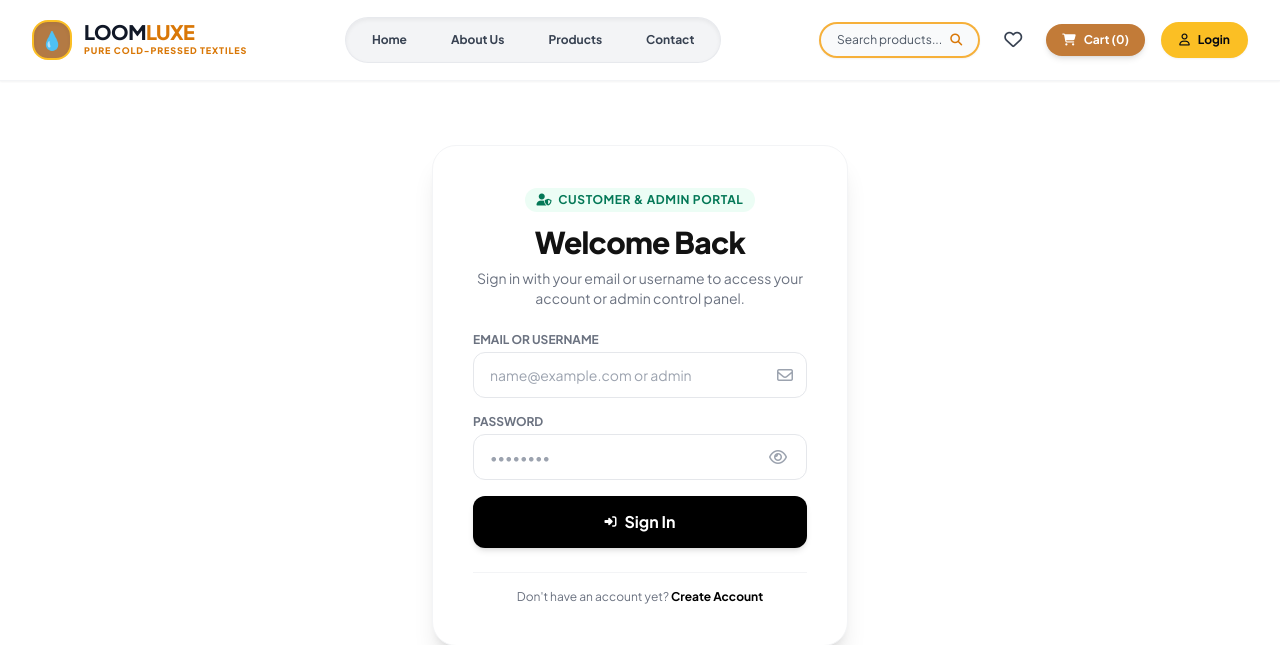
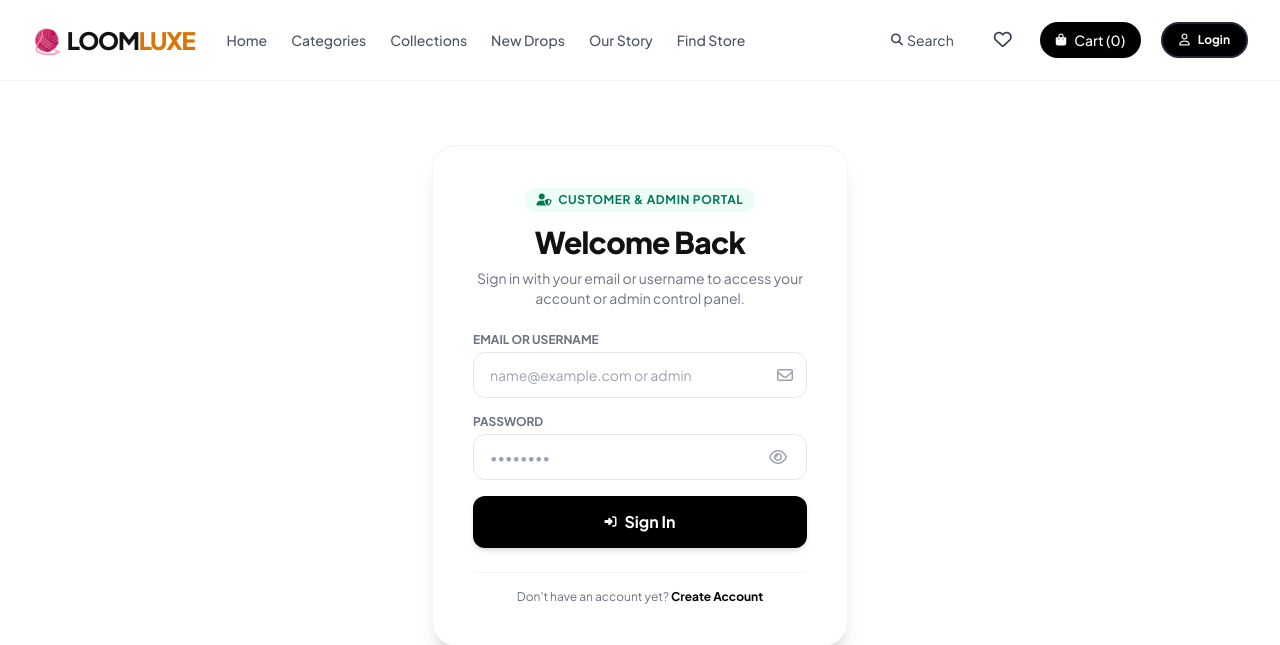
Before and after one commit to MUKESHMV1750/Sri-Lakshmi-textile-shop, a Django app: page /accounts/login/?next=/admin/products/add/ in a window 1280 px wide. Shown: the top 645 px of the page. Run offline with Django 5.2, Linux system fonts and the light colour scheme; some libraries are stand-ins or nearby versions.

Commit message:
Update navbar design, auto-dismiss flash messages, product deletion, and image link options

```diff
--- a/templates/base.html
+++ b/templates/base.html
@@ -69,74 +69,53 @@
 
 
     <!-- Header / Navbar -->
-    <header class="sticky top-0 z-40 bg-white/95 backdrop-blur-md text-gray-900 border-b border-gray-100 shadow-sm transition-all duration-300">
-        <div class="max-w-7xl mx-auto px-4 sm:px-6 lg:px-8 h-20 flex items-center justify-between gap-4">
-            <!-- Brand Logo -->
-            <a href="{% url 'home' %}" class="flex items-center space-x-3 group flex-shrink-0">
-                <span class="w-10 h-10 rounded-2xl bg-[#b37a44] border-2 border-amber-400 flex items-center justify-center text-amber-100 text-lg shadow-inner group-hover:scale-105 transition-transform">
-                    💧
-                </span>
-                <div class="flex flex-col">
-                    <span class="text-xl font-black tracking-tight text-gray-900 uppercase leading-none">
-                        Loom<span class="text-amber-600">Luxe</span>
-                    </span>
-                    <span class="text-[9px] font-extrabold uppercase tracking-widest text-amber-600 mt-0.5">
-                        Pure Cold-Pressed Textiles
-                    </span>
-                </div>
-            </a>
+    <header class="sticky top-0 z-40 bg-white/90 backdrop-blur-md border-b border-gray-100 transition-all duration-300">
+        <div class="max-w-7xl mx-auto px-4 sm:px-6 lg:px-8 h-20 flex items-center justify-between">
+            <!-- Brand Logo & Navigation -->
+            <div class="flex items-center space-x-8">
+                <a href="{% url 'home' %}" class="text-2xl font-black tracking-tighter uppercase text-brand-dark flex items-center gap-1.5">
+                    <span class="text-emerald-700">🧶</span>
+                    <span>Loom<span class="text-amber-600">Luxe</span></span>
+                </a>
+                <nav class="hidden md:flex space-x-6 text-sm font-medium text-gray-600">
+                    <a href="{% url 'home' %}" class="hover:text-black transition-colors {% if request.resolver_match.url_name == 'home' %}text-black font-semibold{% endif %}">Home</a>
+                    <a href="{% url 'shop' %}" class="hover:text-black transition-colors {% if request.resolver_match.url_name == 'shop' %}text-black font-semibold{% endif %}">Categories</a>
+                    <a href="{% url 'shop' %}?sort=popular" class="hover:text-black transition-colors">Collections</a>
+                    <a href="{% url 'shop' %}?filter=new" class="hover:text-black transition-colors">New Drops</a>
+                    <a href="{% url 'about' %}" class="hover:text-black transition-colors">Our Story</a>
+                    <a href="{% url 'contact' %}" class="hover:text-black transition-colors">Find Store</a>
+                </nav>
+            </div>
 
-            <!-- Center Navigation Pill Capsule (Only Home, About Us, Products, Contact) -->
-            <nav class="hidden md:flex items-center space-x-1 bg-gray-100 border border-gray-200/80 p-1.5 rounded-full text-xs font-bold shadow-inner">
-                <a href="{% url 'home' %}" class="px-5 py-2 rounded-full transition-all duration-200 {% if request.resolver_match.url_name == 'home' %}bg-[#f5b82e] text-gray-950 font-extrabold shadow-sm{% else %}text-gray-700 hover:text-black hover:bg-gray-200/60{% endif %}">
-                    Home
-                </a>
-                <a href="{% url 'about' %}" class="px-5 py-2 rounded-full transition-all duration-200 {% if request.resolver_match.url_name == 'about' %}bg-[#f5b82e] text-gray-950 font-extrabold shadow-sm{% else %}text-gray-700 hover:text-black hover:bg-gray-200/60{% endif %}">
-                    About Us
-                </a>
-                <a href="{% url 'shop' %}" class="px-5 py-2 rounded-full transition-all duration-200 {% if request.resolver_match.url_name == 'shop' %}bg-[#f5b82e] text-gray-950 font-extrabold shadow-sm{% else %}text-gray-700 hover:text-black hover:bg-gray-200/60{% endif %}">
-                    Products
-                </a>
-                <a href="{% url 'contact' %}" class="px-5 py-2 rounded-full transition-all duration-200 {% if request.resolver_match.url_name == 'contact' %}bg-[#f5b82e] text-gray-950 font-extrabold shadow-sm{% else %}text-gray-700 hover:text-black hover:bg-gray-200/60{% endif %}">
-                    Contact
-                </a>
-            </nav>
-
-            <!-- Header Action Elements -->
-            <div class="flex items-center space-x-3 sm:space-x-4">
-                <!-- Search Pill Input -->
-                <button onclick="toggleSearchModal()" class="flex items-center space-x-2 bg-gray-50 border-2 border-amber-500/80 hover:border-amber-500 text-gray-800 px-4 py-2 rounded-full text-xs transition-all shadow-sm">
-                    <span class="hidden sm:inline text-gray-600">Search products...</span>
-                    <i class="fa-solid fa-magnifying-glass text-amber-600 text-xs"></i>
+            <!-- Header Action Icons -->
+            <div class="flex items-center space-x-5">
+                <button onclick="toggleSearchModal()" class="flex items-center space-x-1 text-sm text-gray-700 hover:text-black py-2 px-3 rounded-full hover:bg-gray-100 transition-all">
+                    <i class="fa-solid fa-magnifying-glass text-xs"></i>
+                    <span class="hidden sm:inline">Search</span>
                 </button>
-
-                <!-- Wishlist Icon -->
-                <a href="{% url 'wishlist' %}" class="relative p-2 text-gray-700 hover:text-amber-600 rounded-full hover:bg-gray-100 transition-all" title="Wishlist">
+                <a href="{% url 'wishlist' %}" class="relative p-2 text-gray-700 hover:text-black rounded-full hover:bg-gray-100 transition-all" title="Wishlist">
                     <i class="fa-regular fa-heart text-lg"></i>
                     {% if wishlist_count %}
-                    <span id="wishlist-badge" class="absolute top-1 right-1 bg-red-500 text-white text-[10px] w-4 h-4 rounded-full flex items-center justify-center font-bold shadow">{{ wishlist_count }}</span>
+                    <span id="wishlist-badge" class="absolute top-1 right-1 bg-red-600 text-white text-[10px] w-4 h-4 rounded-full flex items-center justify-center font-bold">{{ wishlist_count }}</span>
                     {% endif %}
                 </a>
-
-                <!-- Cart Button -->
-                <a href="{% url 'cart' %}" class="flex items-center space-x-2 bg-[#c27b38] hover:bg-[#b06d2d] text-white px-4 py-2 rounded-full text-xs font-bold transition-all shadow-md">
-                    <i class="fa-solid fa-cart-shopping text-xs"></i>
+                <a href="{% url 'cart' %}" class="relative flex items-center space-x-2 bg-black text-white px-4 py-2 rounded-full text-sm font-medium hover:bg-gray-800 transition-all shadow-sm">
+                    <i class="fa-solid fa-bag-shopping text-xs"></i>
                     <span>Cart (<span id="cartBadge">{{ cart_count|default:0 }}</span>)</span>
                 </a>
-
                 {% if user.is_authenticated %}
-                <!-- User Profile Dropdown -->
+                <!-- User Profile Dropdown Component -->
                 <div class="relative inline-block text-left" id="user-menu-dropdown-container">
-                    <button type="button" onclick="toggleUserMenu()" class="flex items-center space-x-2 bg-gray-50 border border-gray-200 hover:border-amber-500 text-gray-900 font-bold px-3 py-1.5 rounded-full text-xs transition-all shadow-sm focus:outline-none">
-                        <span class="w-6 h-6 rounded-full bg-amber-400 text-gray-950 font-extrabold flex items-center justify-center text-xs uppercase shadow-sm">
+                    <button type="button" onclick="toggleUserMenu()" class="flex items-center space-x-2 border-2 border-gray-800 bg-white hover:bg-gray-50 text-gray-900 font-bold px-3 py-1.5 rounded-full text-xs transition-all shadow-sm focus:outline-none">
+                        <span class="w-6 h-6 rounded-full bg-amber-500 text-black font-extrabold flex items-center justify-center text-xs uppercase shadow-sm">
                             {{ user.username|slice:":1" }}
                         </span>
-                        <span class="hidden sm:inline text-gray-900">{{ user.first_name|default:user.username }}</span>
-                        <i class="fa-solid fa-chevron-down text-[10px] text-amber-600 ml-0.5"></i>
+                        <span>{{ user.first_name|default:user.username }}</span>
+                        <i class="fa-solid fa-chevron-down text-[10px] text-gray-500 ml-0.5"></i>
                     </button>
 
                     <!-- Dropdown Menu Card -->
-                    <div id="user-menu-dropdown" class="hidden absolute right-0 mt-2 w-64 bg-white text-gray-900 rounded-3xl shadow-2xl border border-gray-100 py-3 px-4 z-50 animate-zoom space-y-3">
+                    <div id="user-menu-dropdown" class="hidden absolute right-0 mt-2 w-64 bg-white rounded-3xl shadow-2xl border border-gray-100 py-3 px-4 z-50 animate-zoom space-y-3">
                         <!-- User Header Info -->
                         <div class="pb-2 border-b border-gray-100">
                             <span class="block text-[11px] font-semibold text-gray-400">Signed in as</span>
@@ -174,36 +153,36 @@
                     </div>
                 </div>
                 {% else %}
-                <a href="{% url 'login' %}" class="flex items-center space-x-2 border-2 border-amber-400 bg-amber-400 text-gray-950 font-bold px-4 py-2 rounded-full text-xs hover:bg-amber-500 transition-all shadow-sm">
+                <a href="{% url 'login' %}" class="flex items-center space-x-2 border-2 border-gray-800 bg-black text-white font-bold px-4 py-2 rounded-full text-xs hover:bg-gray-800 transition-all shadow-sm">
                     <i class="fa-regular fa-user text-xs"></i>
                     <span>Login</span>
                 </a>
                 {% endif %}
-
                 <!-- Mobile Menu Toggle -->
-                <button onclick="toggleMobileMenu()" class="md:hidden p-2 text-gray-700 hover:text-amber-600">
+                <button onclick="toggleMobileMenu()" class="md:hidden p-2 text-gray-700">
                     <i class="fa-solid fa-bars text-xl"></i>
                 </button>
             </div>
         </div>
 
         <!-- Mobile Menu Drawer -->
-        <div id="mobile-menu" class="fixed inset-y-0 left-0 z-50 w-72 bg-white text-gray-900 shadow-2xl transform -translate-x-full transition-transform duration-300 md:hidden flex flex-col border-r border-gray-200">
-            <div class="p-5 flex items-center justify-between border-b border-gray-100">
-                <span class="text-xl font-black uppercase tracking-wider text-amber-600">LoomLuxe</span>
+        <div id="mobile-menu" class="fixed inset-y-0 left-0 z-50 w-72 bg-white shadow-2xl transform -translate-x-full transition-transform duration-300 md:hidden flex flex-col">
+            <div class="p-5 flex items-center justify-between border-b">
+                <span class="text-xl font-bold uppercase tracking-wider">LoomLuxe Menu</span>
                 <button onclick="toggleMobileMenu()" class="p-2 text-gray-500 hover:text-black"><i class="fa-solid fa-xmark text-xl"></i></button>
             </div>
-            <div class="flex-1 overflow-y-auto p-6 space-y-4 text-lg font-semibold">
-                <a href="{% url 'home' %}" onclick="toggleMobileMenu()" class="block py-2 border-b border-gray-100 hover:text-amber-600">Home</a>
-                <a href="{% url 'about' %}" onclick="toggleMobileMenu()" class="block py-2 border-b border-gray-100 hover:text-amber-600">About Us</a>
-                <a href="{% url 'shop' %}" onclick="toggleMobileMenu()" class="block py-2 border-b border-gray-100 hover:text-amber-600">Products</a>
-                <a href="{% url 'contact' %}" onclick="toggleMobileMenu()" class="block py-2 border-b border-gray-100 hover:text-amber-600">Contact</a>
+            <div class="flex-1 overflow-y-auto p-6 space-y-4 text-lg font-medium">
+                <a href="{% url 'home' %}" onclick="toggleMobileMenu()" class="block py-2 border-b border-gray-100">Home</a>
+                <a href="{% url 'shop' %}" onclick="toggleMobileMenu()" class="block py-2 border-b border-gray-100">Categories</a>
+                <a href="{% url 'shop' %}?sort=popular" onclick="toggleMobileMenu()" class="block py-2 border-b border-gray-100">Collections</a>
+                <a href="{% url 'about' %}" onclick="toggleMobileMenu()" class="block py-2 border-b border-gray-100">Our Story</a>
+                <a href="{% url 'contact' %}" onclick="toggleMobileMenu()" class="block py-2 border-b border-gray-100">Find Store</a>
             </div>
-            <div class="p-6 border-t border-gray-100 bg-gray-50">
+            <div class="p-6 border-t bg-gray-50">
                 {% if user.is_authenticated %}
-                <a href="{% url 'my_account' %}" class="block w-full bg-amber-400 text-gray-950 text-center py-3 rounded-xl font-bold">My Account</a>
+                <a href="{% url 'my_account' %}" class="block w-full bg-black text-white text-center py-3 rounded-xl font-medium">My Account</a>
                 {% else %}
-                <a href="{% url 'login' %}" class="block w-full bg-amber-400 text-gray-950 text-center py-3 rounded-xl font-bold">Login / Register</a>
+                <a href="{% url 'login' %}" class="block w-full bg-black text-white text-center py-3 rounded-xl font-medium">Login / Register</a>
                 {% endif %}
             </div>
         </div>
```
Also changed, not shown: dashboard/views.py (+10 -58 lines), templates/dashboard/admin_add_product.html (+3 -14 lines), templates/dashboard/admin_base.html (+0 -16 lines), templates/dashboard/admin_edit_product.html (+1 -33 lines).
